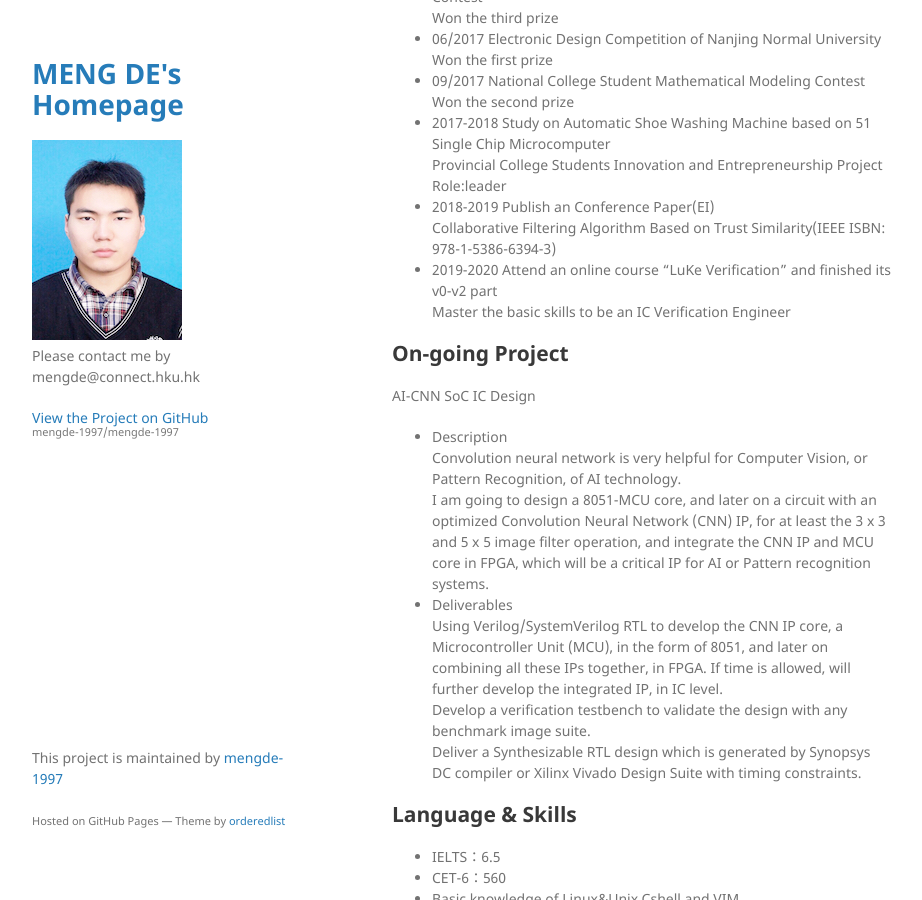
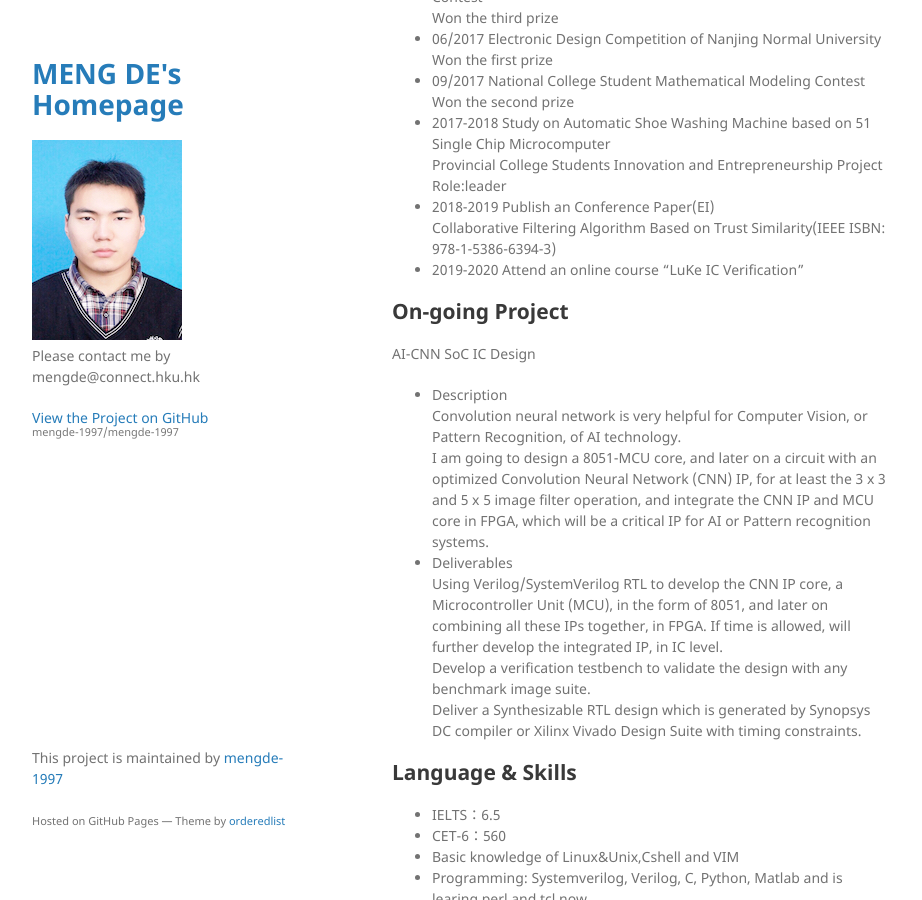
Before and after one commit to mengde-1997/mengde-1997, a Jekyll site: the page built from index.md, in a window 1280 px wide and 900 px high, scrolled down 711 px. Shown: the whole window, without its empty margins (178-1100 px from the left). Built offline with Jekyll 4.4.1, drawn with Linux system fonts in a browser that asks for light colours; our own code applies the rules of GitHub Pages for plain Markdown files.

Commit message:
Update index.md

```diff
--- a/index.md
+++ b/index.md
@@ -36,8 +36,8 @@ My research interests mainly include analog&digital IC design and verification,
   Role:leader<br />
 * 2018-2019  Publish an Conference Paper(EI)<br />
   Collaborative Filtering Algorithm Based on Trust Similarity(IEEE ISBN: 978-1-5386-6394-3)<br />
-* 2019-2020 Attend an online course "LuKe Verification" and finished its v0-v2 part<br />
-  Master the basic skills to be an IC Verification Engineer<br />
+* 2019-2020 Attend an online course "LuKe IC Verification" <br />
+
 
 ## On-going Project
 
```
